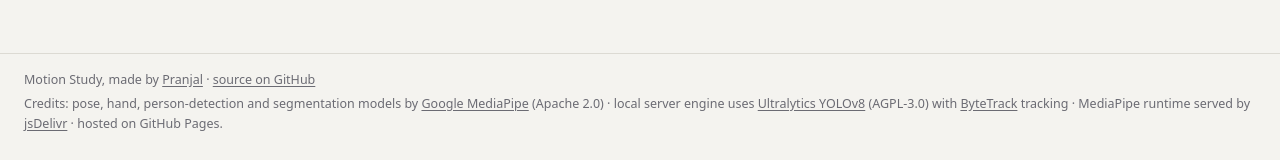
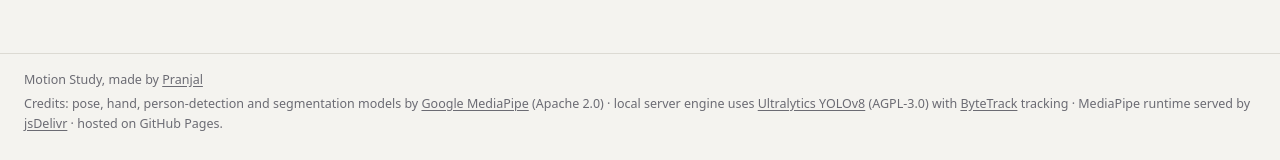
Before and after one commit to Kenkada/motion-study, a plain HTML site: page motion_study/static/index.html in a window 1280 px wide. Shown: the part 475-635 px from the top of the page. Drawn offline with Linux system fonts and the light colour scheme; no server answers.

Commit message:
Footer: drop source link
Co-Authored-By: Claude Opus 5.5 <noreply@anthropic.com>

```diff
--- a/motion_study/static/index.html
+++ b/motion_study/static/index.html
@@ -254,8 +254,7 @@
 </main>
 
 <footer class="site-footer">
-  <p>Motion Study, made by <a href="https://github.com/Kenkada">Pranjal</a> ·
-    <a href="https://github.com/Kenkada/motion-study">source on GitHub</a></p>
+  <p>Motion Study, made by <a href="https://github.com/Kenkada">Pranjal</a></p>
   <p>Credits: pose, hand, person-detection and segmentation models by
     <a href="https://ai.google.dev/edge/mediapipe">Google MediaPipe</a> (Apache 2.0) ·
     local server engine uses <a href="https://github.com/ultralytics/ultralytics">Ultralytics YOLOv8</a> (AGPL-3.0)
```
